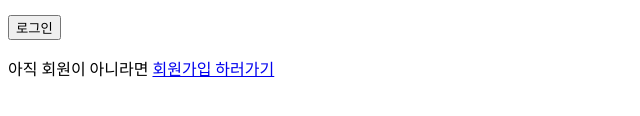
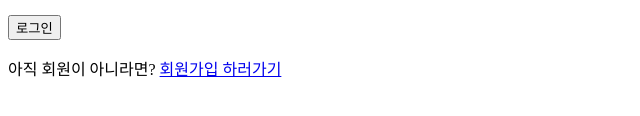
Before and after one commit to jiwonnayoung/groomhomework, a plain HTML site: page login.html in a window 1280 px wide. Shown: the part 146-262 px from the top of the page, 0-640 px from the left. Drawn offline with Linux system fonts and the light colour scheme.

Commit message:
login page modify

```diff
--- a/login.html
+++ b/login.html
@@ -18,6 +18,6 @@
             <button type="submit">로그인</button>
         </form>
 
-        <p>아직 회원이 아니라면 <a href="signup.html">회원가입 하러가기</a></p>
+        <p>아직 회원이 아니라면? <a href="signup.html">회원가입 하러가기</a></p>
     </body>
 </html>
```
